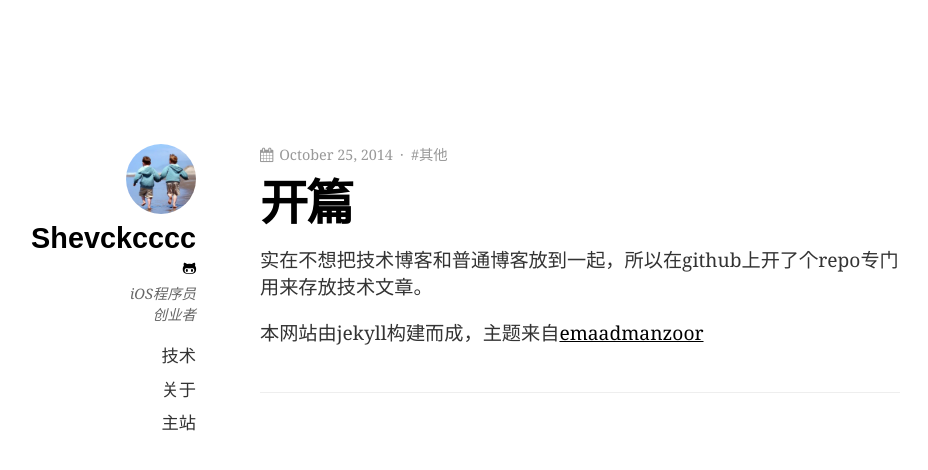
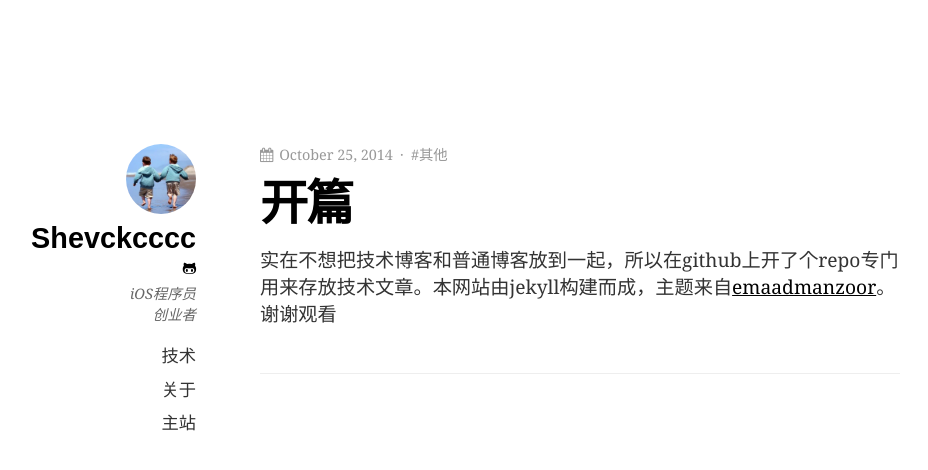
Before and after one commit to Shevckcccc/mysql.im, a Jekyll site: the page built from _posts/2014-10-25-start.md, in a window 1280 px wide. Shown: the top 470 px of the page, without its empty margins (124-1052 px from the left). Built offline with Jekyll 4.4.1, drawn with Linux system fonts in a browser that asks for light colours; comment, search, counter and statistics services are not loaded.

Commit message:
blog name

```diff
--- a/_config.yml
+++ b/_config.yml
@@ -1,5 +1,5 @@
-name: mysql blog
-description: Blog of Shevckcccc
+name: 画船
+description:
 url: "http://mysql.im"
 baseurl: /
 
--- a/_posts/2014-10-25-start.md
+++ b/_posts/2014-10-25-start.md
@@ -4,6 +4,4 @@ title: "开篇"
 tags: 其他
 ---
 
-实在不想把技术博客和普通博客放到一起，所以在github上开了个repo专门用来存放技术文章。
-
-本网站由jekyll构建而成，主题来自[emaadmanzoor](https://github.com/emaadmanzoor/blog)
+实在不想把技术博客和普通博客放到一起，所以在github上开了个repo专门用来存放技术文章。本网站由jekyll构建而成，主题来自[emaadmanzoor](https://github.com/emaadmanzoor/blog)。谢谢观看
```
